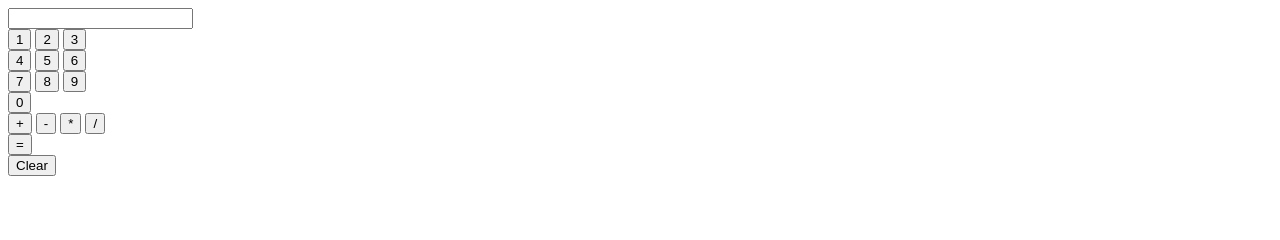
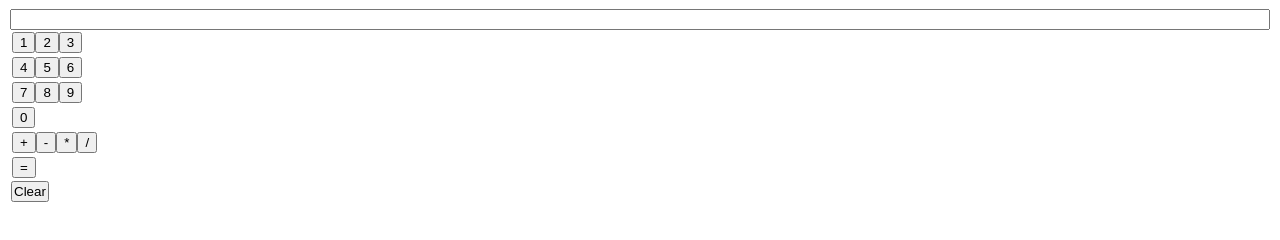
Before and after one commit to Newberrye/Newberry_Javascript_Odin_Project_Exercises, a plain HTML site: page CalculatorProject/index.html in a window 1280 px wide. Drawn offline with Linux system fonts and the light colour scheme.

Commit message:
Fixed stylesheet not loading on webpage

```diff
--- a/CalculatorProject/index.html
+++ b/CalculatorProject/index.html
@@ -2,13 +2,13 @@
 <html lang="en">
 
 <head>
-    <link href="stylesheet.css">
-    <script src="javascript.js" defer></script>
-
     <meta charset="UTF-8">
     <meta http-equiv="X-UA-Compatible" content="IE=edge">
     <meta name="viewport" content="width=device-width, initial-scale=1.0">
     <title>Calculator Final Project</title>
+
+    <script src="javascript.js" defer></script>
+    <link rel="stylesheet" href="stylesheet.css">
 </head>
 
 <body>
--- a/CalculatorProject/stylesheet.css
+++ b/CalculatorProject/stylesheet.css
@@ -1,5 +1,20 @@
 .basecontainer {
-    display: flexbox;
+    display: flex;
     flex-direction: column;
-    flex: auto;
-};
+    flex: 2 1 0;
+    padding: 1px;
+    margin: 1px;
+}
+
+.row {
+    display: flex;
+    width: 185px;
+    padding: 1px;
+    margin: 1px;
+}
+
+#clear {
+    width: fit-content;
+    padding: 1px;
+    margin: 1px;
+}
```
